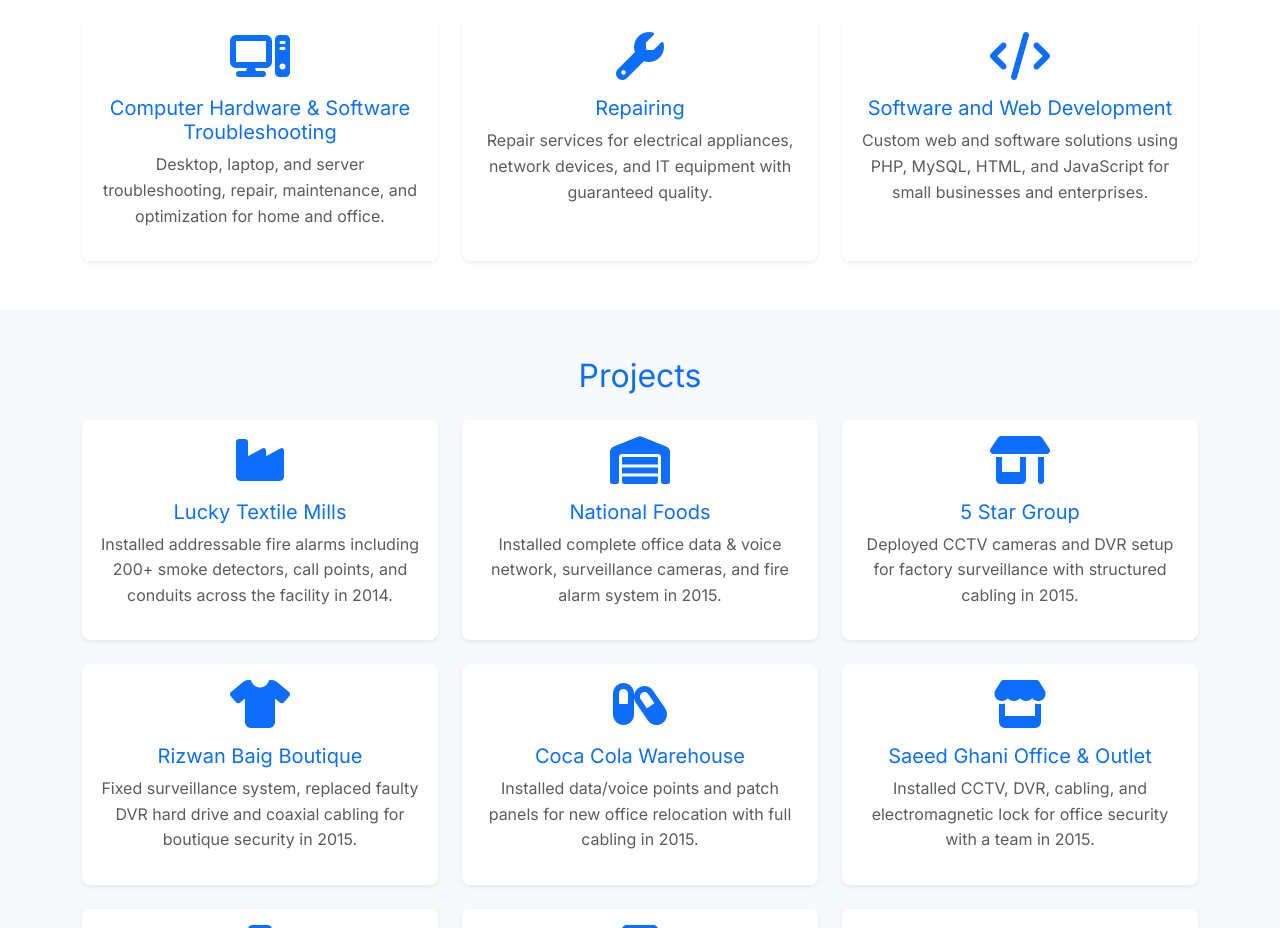
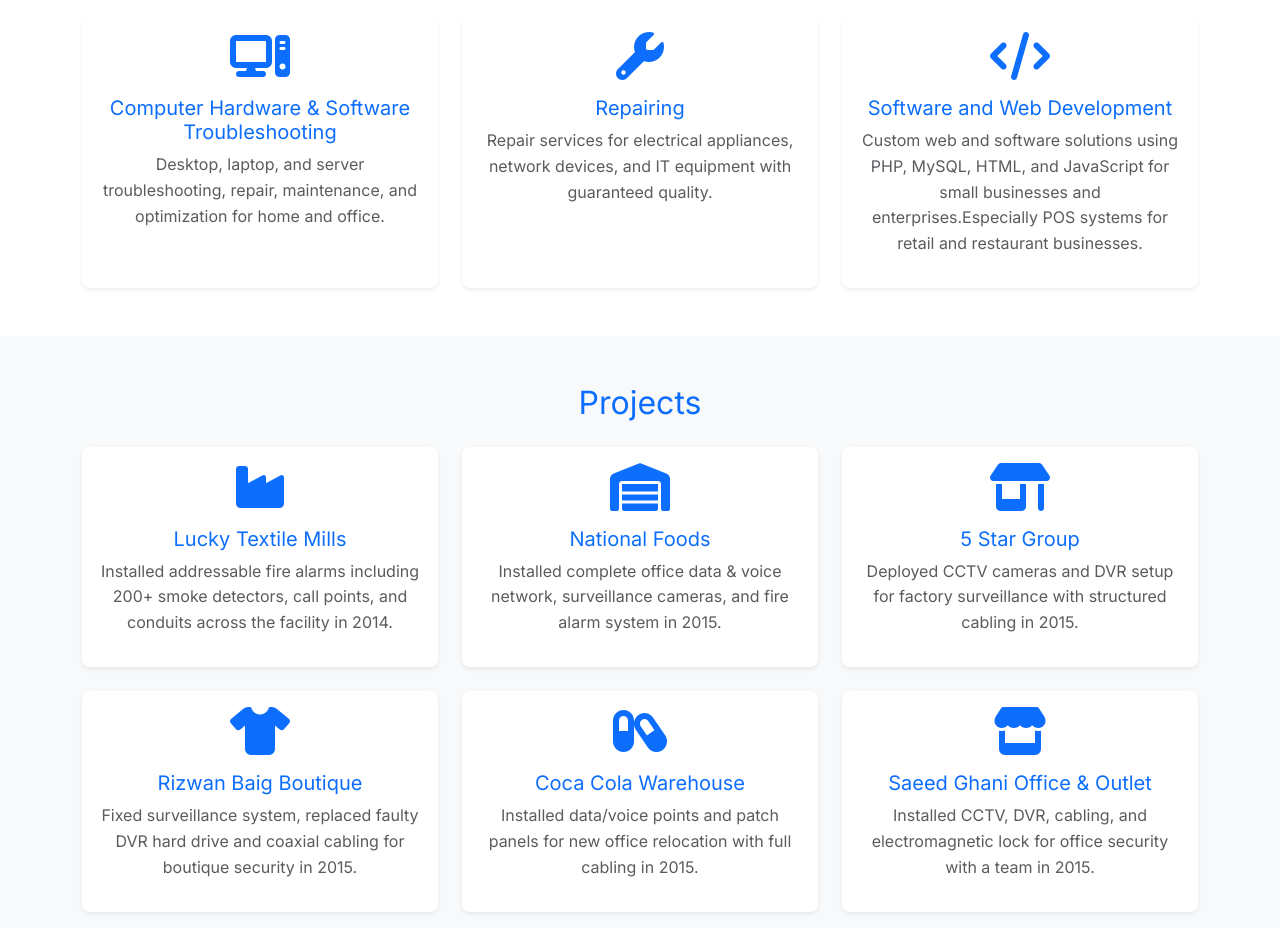
Before and after one commit to harisnoushahi/portfolio, a plain HTML site: page index.html in a window 1280 px wide. Shown: the part 1100-2028 px from the top of the page. Drawn offline with nearby package versions, Linux system fonts and the light colour scheme.

Commit message:
Update index.html

```diff
--- a/index.html
+++ b/index.html
@@ -98,7 +98,7 @@ I'm <strong>Haris Noushahi</strong>, an Electrical & IT Systems Expert with a DA
         <div class="col-md-4"><div class="card card-service h-100 text-center p-3 shadow-sm"><i class="fa-solid fa-phone service-icon mb-3"></i><h5>PABX and Communication Systems</h5><p class="text-muted">Professional PABX installation, telephone systems, intercoms, and office communication solutions.</p></div></div>
         <div class="col-md-4"><div class="card card-service h-100 text-center p-3 shadow-sm"><i class="fa-solid fa-computer service-icon mb-3"></i><h5>Computer Hardware & Software Troubleshooting</h5><p class="text-muted">Desktop, laptop, and server troubleshooting, repair, maintenance, and optimization for home and office.</p></div></div>
         <div class="col-md-4"><div class="card card-service h-100 text-center p-3 shadow-sm"><i class="fa-solid fa-wrench service-icon mb-3"></i><h5>Repairing</h5><p class="text-muted">Repair services for electrical appliances, network devices, and IT equipment with guaranteed quality.</p></div></div>
-        <div class="col-md-4"><div class="card card-service h-100 text-center p-3 shadow-sm"><i class="fa-solid fa-code service-icon mb-3"></i><h5>Software and Web Development</h5><p class="text-muted">Custom web and software solutions using PHP, MySQL, HTML, and JavaScript for small businesses and enterprises.</p></div></div>
+        <div class="col-md-4"><div class="card card-service h-100 text-center p-3 shadow-sm"><i class="fa-solid fa-code service-icon mb-3"></i><h5>Software and Web Development</h5><p class="text-muted">Custom web and software solutions using PHP, MySQL, HTML, and JavaScript for small businesses and enterprises.Especially POS systems for retail and restaurant businesses.</p></div></div>
       </div>
     </div>
   </section>
```
